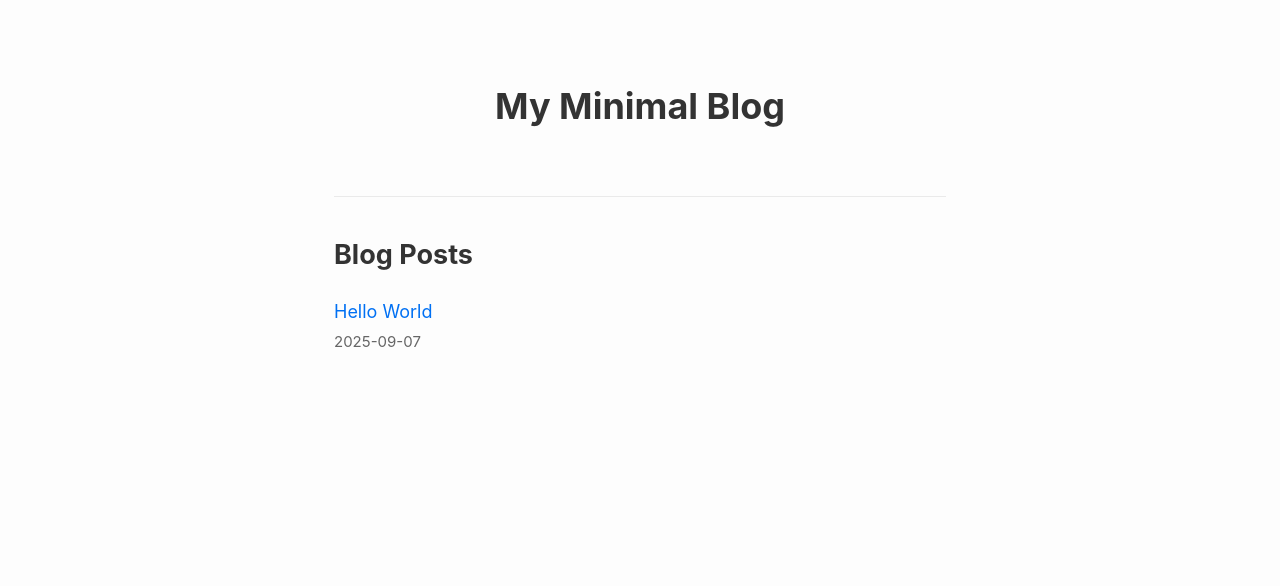
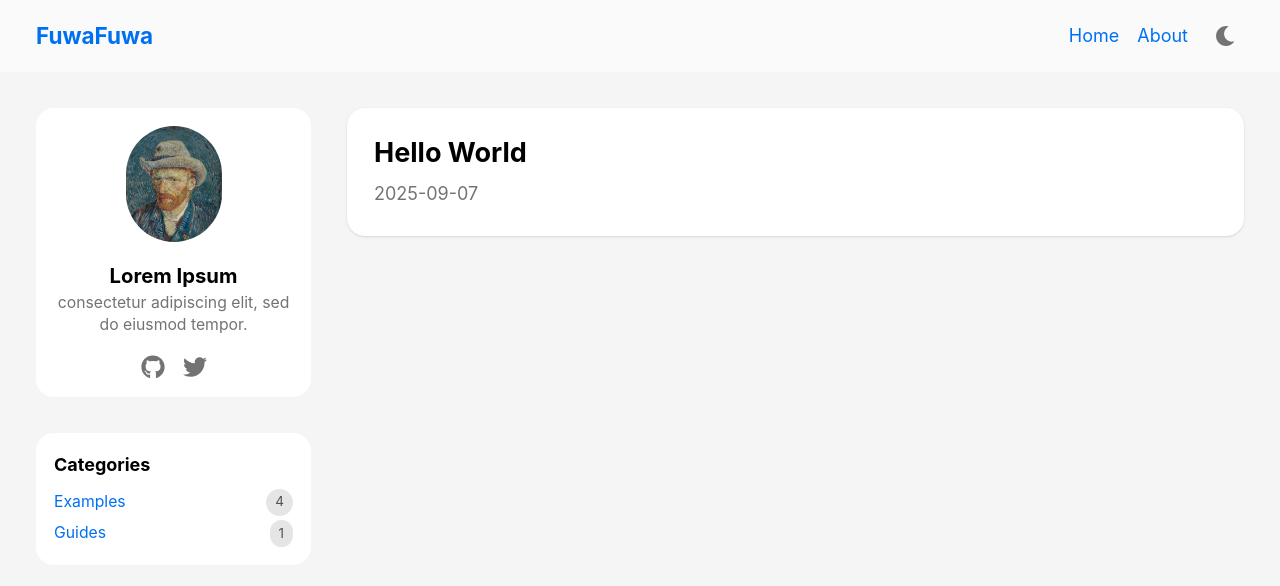
Before and after one commit to Tranduy1dol/tranduy1dol.github.io, a Next.js app: page / in a window 1280 px wide. Shown: the top 586 px of the page. Built offline with nearby package versions, Linux system fonts and the light colour scheme.

Commit message:
feat: layout

```diff
--- /dev/null
+++ b/components/Layout.tsx
@@ -0,0 +1,30 @@
+import React from 'react';
+import Navbar from './Navbar';
+import Sidebar from './Sidebar';
+
+type LayoutProps = {
+    children: React.ReactNode;
+};
+
+const Layout = ({ children }: LayoutProps) => {
+    return (
+        <div className="bg-neutral-100 dark:bg-neutral-900 min-h-screen">
+            <Navbar />
+            <div className="max-w-7xl mx-auto px-4 sm:px-6 lg:px-8 py-8">
+                <div className="grid grid-cols-1 lg:grid-cols-4 lg:gap-8">
+                    {/* Sidebar */}
+                    <aside className="hidden lg:block lg:col-span-1">
+                        <Sidebar />
+                    </aside>
+
+                    {/* Main Content */}
+                    <main className="lg:col-span-3">
+                        {children}
+                    </main>
+                </div>
+            </div>
+        </div>
+    );
+};
+
+export default Layout;
--- /dev/null
+++ b/components/Navbar.tsx
@@ -0,0 +1,25 @@
+import Link from 'next/link';
+import ThemeToggle from './ThemeToggle';
+
+const Navbar = () => {
+    return (
+        <nav className="bg-white/50 dark:bg-neutral-800/50 backdrop-blur-sm sticky top-0 z-10">
+            <div className="max-w-7xl mx-auto px-4 sm:px-6 lg:px-8">
+                <div className="flex items-center justify-between h-16">
+                    <div className="flex items-center">
+                        <Link href="/" className="font-bold text-xl text-fuchsia-500">
+                            FuwaFuwa
+                        </Link>
+                    </div>
+                    <div className="flex items-center space-x-4">
+                        <Link href="/" className="text-neutral-600 dark:text-neutral-300 hover:text-black dark:hover:text-white">Home</Link>
+                        <Link href="#" className="text-neutral-600 dark:text-neutral-300 hover:text-black dark:hover:text-white">About</Link>
+                        <ThemeToggle />
+                    </div>
+                </div>
+            </div>
+        </nav>
+    );
+};
+
+export default Navbar;
--- /dev/null
+++ b/components/Sidebar.tsx
@@ -0,0 +1,44 @@
+import Image from 'next/image';
+import { FaGithub, FaTwitter } from 'react-icons/fa';
+
+const Sidebar = () => {
+    return (
+        <div className="space-y-8">
+            {/* Profile Card */}
+            <div className="p-4 bg-white dark:bg-neutral-800 rounded-2xl text-center">
+                <Image
+                    src="/profile.png" // NOTE: Add a profile picture to your `public` folder
+                    alt="Profile Picture"
+                    width={96}
+                    height={96}
+                    className="rounded-full mx-auto mb-4"
+                />
+                <h3 className="font-bold text-lg text-black dark:text-white">Lorem Ipsum</h3>
+                <p className="text-sm text-neutral-500 dark:text-neutral-400">
+                    consectetur adipiscing elit, sed do eiusmod tempor.
+                </p>
+                <div className="flex justify-center space-x-4 mt-4">
+                    <a href="#" aria-label="GitHub"><FaGithub className="text-neutral-500 hover:text-black dark:hover:text-white" size={24}/></a>
+                    <a href="#" aria-label="Twitter"><FaTwitter className="text-neutral-500 hover:text-blue-400" size={24}/></a>
+                </div>
+            </div>
+
+            {/* Categories Card */}
+            <div className="p-4 bg-white dark:bg-neutral-800 rounded-2xl">
+                <h3 className="font-bold mb-2 text-black dark:text-white">Categories</h3>
+                <ul className="space-y-1 text-sm text-neutral-600 dark:text-neutral-300">
+                    <li className="flex justify-between items-center">
+                        <a href="#" className="hover:text-fuchsia-500">Examples</a>
+                        <span className="bg-neutral-200 dark:bg-neutral-700 text-xs px-2 py-1 rounded-full">4</span>
+                    </li>
+                    <li className="flex justify-between items-center">
+                        <a href="#" className="hover:text-fuchsia-500">Guides</a>
+                        <span className="bg-neutral-200 dark:bg-neutral-700 text-xs px-2 py-1 rounded-full">1</span>
+                    </li>
+                </ul>
+            </div>
+        </div>
+    );
+};
+
+export default Sidebar;
--- /dev/null
+++ b/components/ThemeToggle.tsx
@@ -0,0 +1,30 @@
+"use client"; // Required for hooks like useState and useTheme
+
+import { useState, useEffect } from 'react';
+import { useTheme } from 'next-themes';
+import { FaSun, FaMoon } from 'react-icons/fa';
+
+const ThemeToggle = () => {
+    const [mounted, setMounted] = useState(false);
+    const { theme, setTheme } = useTheme();
+
+    useEffect(() => {
+        setMounted(true);
+    }, []);
+
+    if (!mounted) {
+        return null;
+    }
+
+    return (
+        <button
+            onClick={() => setTheme(theme === 'dark' ? 'light' : 'dark')}
+            className="p-2 rounded-full text-neutral-500 hover:bg-neutral-200 dark:hover:bg-neutral-700"
+            aria-label="Toggle Dark Mode"
+        >
+            {theme === 'dark' ? <FaSun size={20} /> : <FaMoon size={20} />}
+        </button>
+    );
+};
+
+export default ThemeToggle;
--- a/pages/_app.tsx
+++ b/pages/_app.tsx
@@ -1,6 +1,16 @@
-import "@/styles/globals.css";
-import type { AppProps } from "next/app";
+import '../styles/globals.css'
+import type { AppProps } from 'next/app'
+import { ThemeProvider } from 'next-themes'
+import Layout from '../components/Layout'
 
-export default function App({ Component, pageProps }: AppProps) {
-  return <Component {...pageProps} />;
+function MyApp({ Component, pageProps }: AppProps) {
+  return (
+      <ThemeProvider attribute="class">
+        <Layout>
+          <Component {...pageProps} />
+        </Layout>
+      </ThemeProvider>
+  )
 }
+
+export default MyApp
--- a/pages/index.tsx
+++ b/pages/index.tsx
@@ -1,8 +1,7 @@
 import type { GetStaticProps, NextPage } from 'next';
 import Head from 'next/head';
 import Link from 'next/link';
-import { getSortedPostsData, PostData } from '../lib/posts';
-import styles from '../styles/Home.module.css';
+import { getSortedPostsData, PostData } from '@/lib/posts';
 
 type HomeProps = {
     allPostsData: PostData[];
@@ -10,32 +9,24 @@ type HomeProps = {
 
 const Home: NextPage<HomeProps> = ({ allPostsData }) => {
     return (
-      <div className={styles.container}>
+        <>
             <Head>
                 <title>My Minimal Next.js Blog</title>
             </Head>
 
-        <header className={styles.header}>
-          <h1>My Minimal Blog</h1>
-        </header>
-
-        <main>
-          <section>
-            <h2>Blog Posts</h2>
-            <ul className={styles.postList}>
+            <div className="space-y-6">
                 {allPostsData.map(({ id, date, title }) => (
-                  <li key={id} className={styles.postListItem}>
-                      <Link href={`/posts/${id}`}>
-                          {title}
+                    <Link
+                        key={id}
+                        href={`/posts/${id}`}
+                        className="block p-6 bg-white dark:bg-neutral-800 rounded-2xl shadow-sm hover:shadow-md transition-shadow"
+                    >
+                        <h2 className="text-2xl font-bold text-black dark:text-white">{title}</h2>
+                        <p className="text-neutral-500 dark:text-neutral-400 mt-2">{date}</p>
                     </Link>
-                    <br />
-                    <small className={styles.lightText}>{date}</small>
-                  </li>
                 ))}
-            </ul>
-          </section>
-        </main>
             </div>
+        </>
     );
 };
 
--- a/pages/posts/[id].tsx
+++ b/pages/posts/[id].tsx
@@ -1,8 +1,7 @@
 import type { GetStaticProps, GetStaticPaths, NextPage } from 'next';
 import Head from 'next/head';
 import Link from 'next/link';
-import { getAllPostIds, getPostData, PostData } from '../../lib/posts';
-import styles from '../../styles/Home.module.css';
+import { getAllPostIds, getPostData, PostData } from '@/lib/posts';
 
 type PostProps = {
     postData: PostData;
@@ -10,26 +9,25 @@ type PostProps = {
 
 const Post: NextPage<PostProps> = ({ postData }) => {
     return (
-        <div className={styles.container}>
+        <div className="bg-white dark:bg-neutral-800 p-6 sm:p-8 rounded-2xl">
             <Head>
                 <title>{postData.title}</title>
             </Head>
 
-            <header className={styles.header}>
-                <h1>{postData.title}</h1>
-                <div className={styles.lightText}>{postData.date}</div>
+            <header className="mb-8">
+                <h1 className="text-4xl font-extrabold text-black dark:text-white mb-2">{postData.title}</h1>
+                <div className="text-neutral-500 dark:text-neutral-400">{postData.date}</div>
             </header>
 
-            <main>
-                <article>
-                    <div dangerouslySetInnerHTML={{ __html: postData.contentHtml! }} />
-                </article>
-                <div className={styles.backToHome}>
-                    <Link href="/">
-                        ← Back to home
-                    </Link>
-                </div>
-            </main>
+            <article className="prose prose-lg dark:prose-invert max-w-none">
+                <div dangerouslySetInnerHTML={{ __html: postData.contentHtml! }} />
+            </article>
+
+            <div className="mt-12">
+                <Link href="/" className="text-fuchsia-500 hover:text-fuchsia-600">
+                    ← Back to home
+                </Link>
+            </div>
         </div>
     );
 };
--- /dev/null
+++ b/postcss.config.mjs
@@ -0,0 +1,7 @@
+const config = {
+    plugins: {
+        "@tailwindcss/postcss": {},
+    },
+};
+
+export default config;
--- a/styles/globals.css
+++ b/styles/globals.css
@@ -1,3 +1,5 @@
+@import "tailwindcss";
+
 html,
 body {
   padding: 0;
```
Also changed, not shown: package.json (+7 -0 lines), public/profile.png (added), 1 other file (tests, documents, lock files or other folders). Lines whose indentation alone changed are shown as unchanged.
